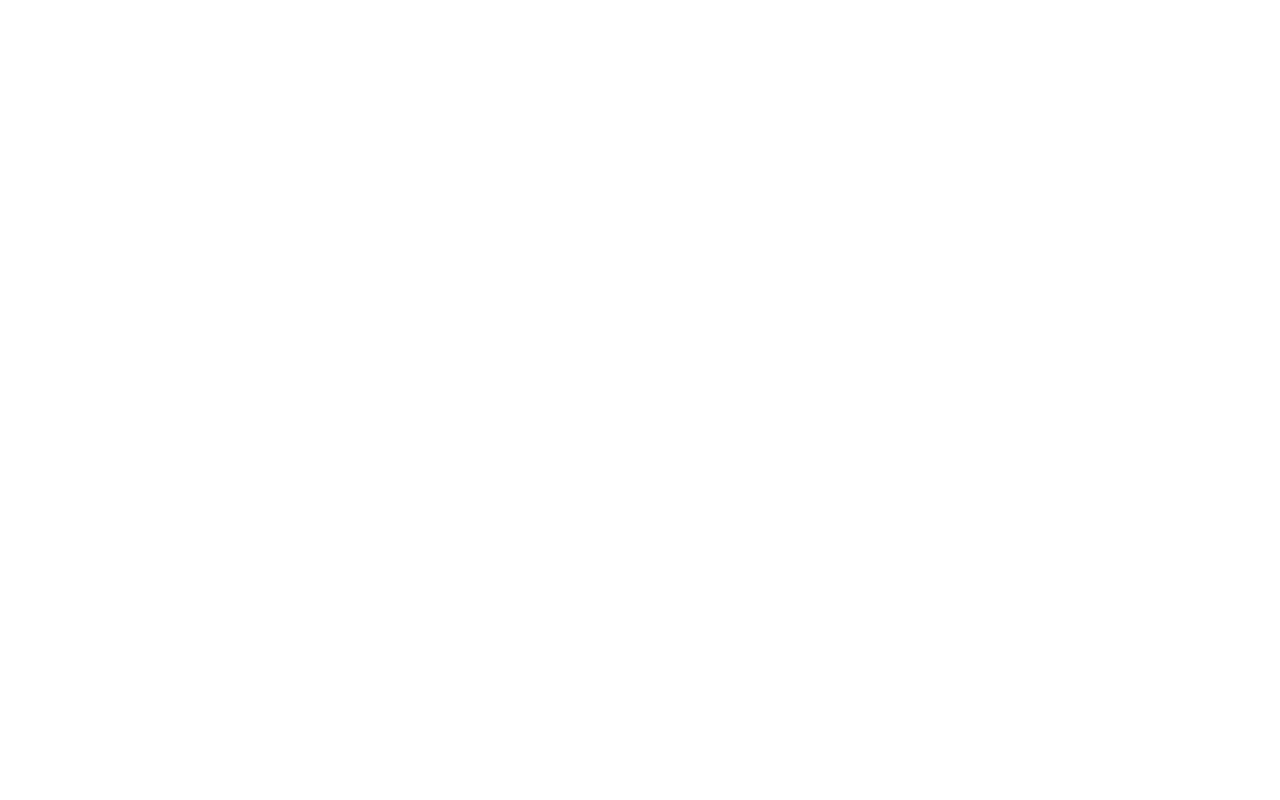
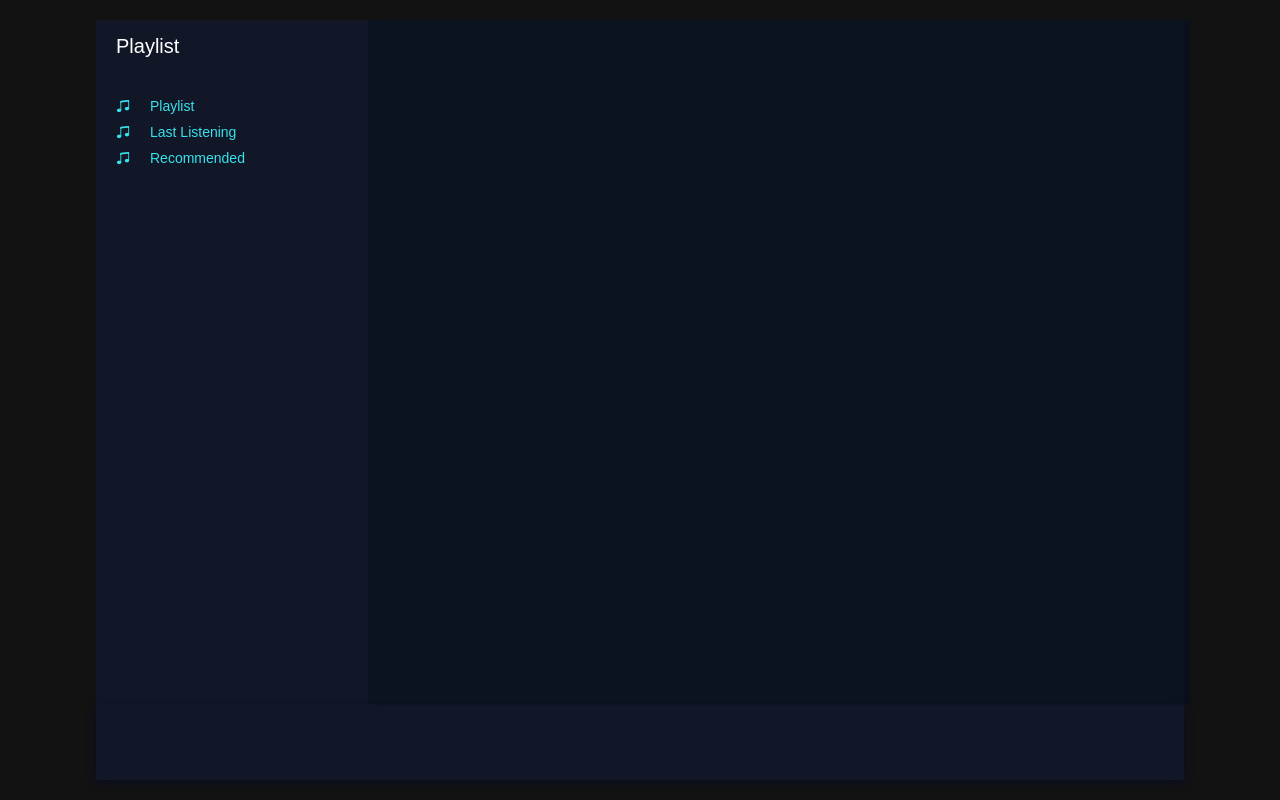
Before and after one commit to krishnachaitanya3105/Music, a plain HTML site: page index.html in a window 1280 px wide. Drawn offline with nearby package versions, Linux system fonts and the light colour scheme.

Commit message:
skeleton completed

```diff
--- a/index.css
+++ b/index.css
@@ -0,0 +1,95 @@
+@import url('https://fonts.googleapis.com/css2?family=Poppins:ital,wght@0,100;0,200;0,300;0,400;0,500;0,600;0,700;0,800;0,900;1,100;1,200;1,300;1,400;1,500;1,600;1,700;1,800;1,900&display=swap');
+*{
+    padding: 0;
+    margin: 0;
+    box-sizing: border-box;
+}
+body{
+   font-family: sans-serif;
+   height: 100vh;
+   width: 100%;
+   background-color: #121213;
+   display: grid;
+   place-items: center;
+}
+header{
+    width: 85%;
+    height: 95%;
+    /* border: 1px solid #fff; */
+    display: flex;
+    background: #111727;
+    display: flex;
+    flex-wrap: wrap;
+}
+.menu_side ,.song_side
+{
+width: 25%;
+height: 90%;
+color: #fff;
+/* border: 1px solid #fff; */
+}
+.song_side{
+    background:#0b1320;
+    width: 75%;
+    box-shadow: 5px 0px 2px #090f1f;
+}
+.master_play{
+    width: 100%;
+    height: 10%;
+    /* border: 1px solid #fff; */
+    box-shadow: 0px 3px 8px #090f1f;
+}
+
+.menu_side h1{
+    font-size: 20px;
+    margin: 15px 0px 0px 20px;
+    font-weight: 500;
+}
+.playlist{
+    margin: 40px 0px 0px 20px;
+
+}
+.playlist h4{
+    font-size: 14px;
+    font-weight: 400;
+    padding-bottom:10px ;
+    color: #4c5262;
+    cursor: pointer;
+    display: flex;
+    align-items:center ;
+    transition: .3s linear;
+}
+.playlist h4:hover{
+color: #fff;
+}
+.playlist h4 span{
+   position: relative;
+   margin-right:35px ;
+ }
+ .playlist h4 span::before{
+     position: absolute;
+     width: 4px;
+     height: 4px;
+     border: 2px solid #4c5262;
+     border-radius: 50%;
+     top: -5px;
+     transition: .3s linear;
+     content: '';
+ }
+ .playlist h4:hover span::before {
+    border: 2px solid #fff;
+}
+.playlist h4 .bi {
+   display: none;
+}
+.playlist  .active {
+   color: #36e2ec;
+
+ }
+ .playlist .active span {
+   display: none;
+ }
+ .playlist .active .bi  {
+    display: flex;
+    margin-right: 20px;
+  }
--- a/index.html
+++ b/index.html
@@ -4,8 +4,23 @@
     <meta charset="UTF-8">
     <meta name="viewport" content="width=device-width, initial-scale=1.0">
     <title>Document</title>
+    <link href="https://cdn.jsdelivr.net/npm/bootstrap-icons/font/bootstrap-icons.css" rel="stylesheet">
+<link rel="stylesheet" href="index.css">
 </head>
 <body>
+    <header>
+        <div class="menu_side">
+            <h1>Playlist</h1>
+            <div class="playlist">
+                <h4 class="active"><span></span><i class="bi bi-music-note-beamed"></i>Playlist</h4>
+                <h4 class="active"><span></span><i class="bi bi-music-note-beamed"></i>Last Listening</h4>
+                <h4 class="active"><span></span><i class="bi bi-music-note-beamed"></i>Recommended</h4>
+
+            </div>
+        </div>
+        <div class="song_side"></div>
+        <div class="master_play"></div>
+    </header>
     <script src="script.js"></script>
 </body>
 </html>
```
